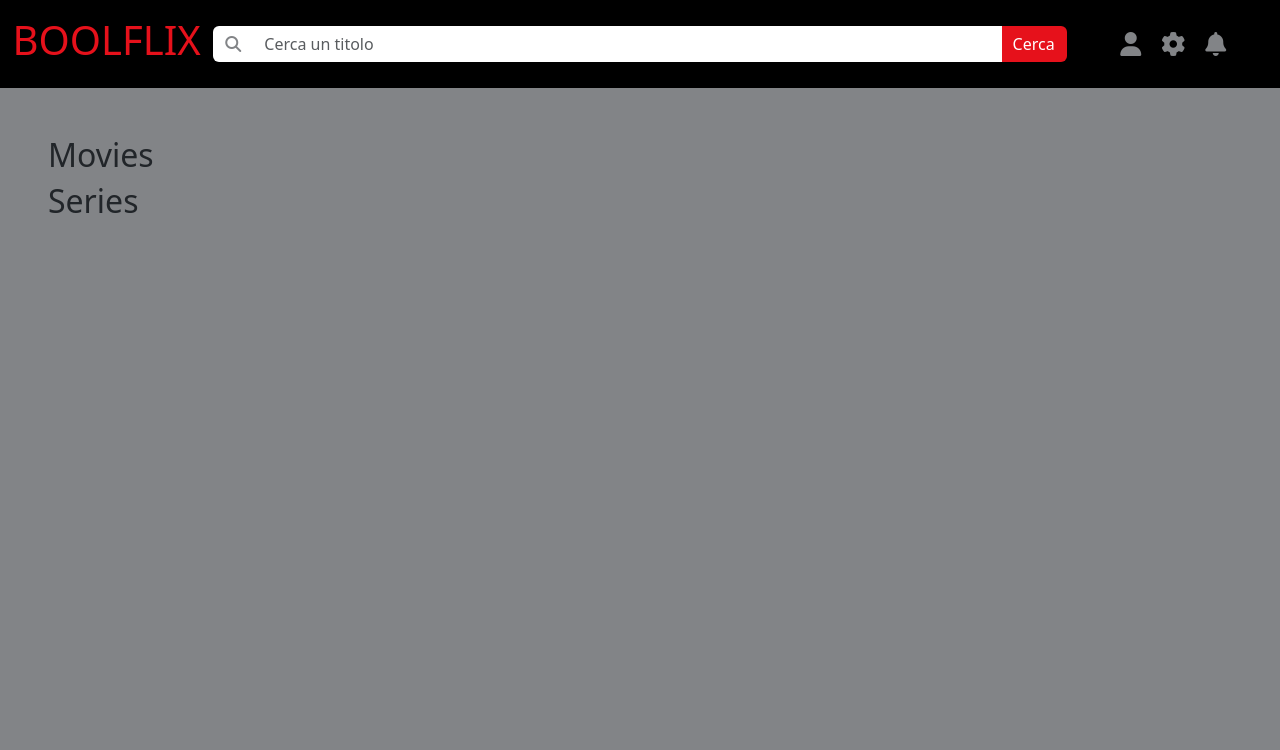
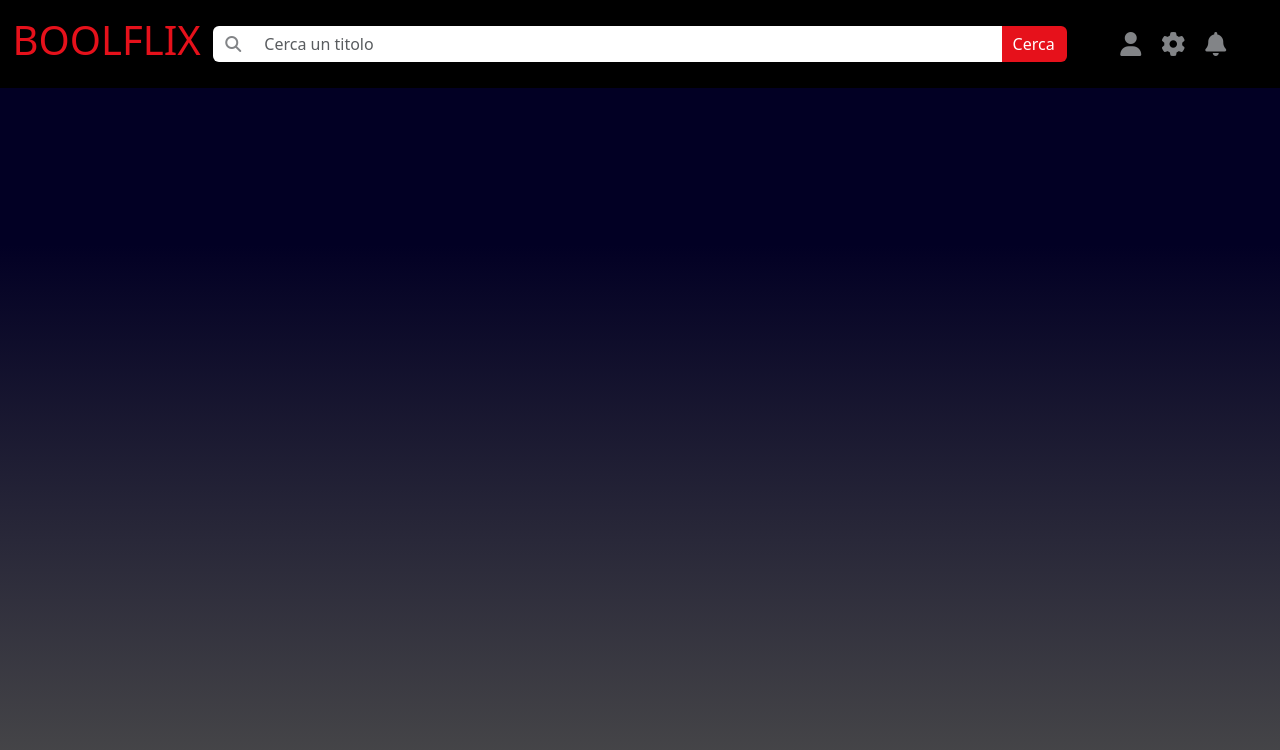
Before and after one commit to MatteoTuveri/vite-boolflix, a Vue app: page / in a window 1280 px wide. Shown: the top 750 px of the page. Built offline with nearby package versions, Linux system fonts and the light colour scheme.

Commit message:
Add graphics on cards and cahnge background

```diff
--- a/src/App.vue
+++ b/src/App.vue
@@ -11,7 +11,7 @@
           <div class="input-group">
             <span class="input-group-text border-0 bg-white" id="basic-addon1"><i class="fa-solid fa-magnifying-glass"
                 style="color: #828487;"></i></span>
-            <input type="text" class="form-control border-0" placeholder="Cerca un titolo" aria-label="Username"
+            <input type="text" class="form-control border-0 shadow-none" placeholder="Cerca un titolo" aria-label="Username"
               v-model="this.store.params.query" aria-describedby="basic-addon1" @keyup.enter="createLists">
             <span class="input-group-text border-0 bg-search text-white" id="basic-addon2"
               @click="createLists">Cerca</span>
@@ -30,19 +30,19 @@
         </div>
       </div>
     </header>
-    <main class="flex-grow-1 overflow-auto p-5">
-      <h2>Movies</h2>
+    <main class="flex-grow-1 overflow-auto p-4">
+      <h2 v-if="this.store.movieList.length !== 0" class="text-uppercase display-1 fw-bold text-white text-center mb-3">Movies</h2>
       <div class="row">
         <div v-for="(item, index) in this.store.movieList" class="col-2 d-flex justify-content-center">
-          <CardComp :title="item.title" :original-title="item.original_name"
+          <CardComp :title="item.title" :original-title="item.original_title"
             :img="this.store.imagesUrl + item.poster_path" :language="item.original_language"
             :grade="item.vote_average" />
         </div>
       </div>
-      <h2>Series</h2>
+      <h2 v-if="this.store.movieList.length !== 0" class="text-uppercase display-1 fw-bold text-white text-center mb-3">Series</h2>
       <div class="row">
         <div v-for="(item, index) in this.store.seriesList" class="col-2 d-flex justify-content-center">
-          <CardComp :title="item.name" :original-title="item.original_title"
+          <CardComp :title="item.name" :original-title="item.original_name"
             :img="this.store.imagesUrl + item.poster_path" :language="item.original_language"
             :grade="item.vote_average" />
         </div>
@@ -105,10 +105,33 @@ export default {
 }
 
 main {
-  background-color: #828487;
+  background: rgb(75,75,75);
+  background: linear-gradient(0deg, rgba(75,75,75,1) 0%, rgba(2,0,36,1) 78%);
 }
 
 .bg-search:hover {
   cursor: pointer;
 }
+/* width */
+::-webkit-scrollbar {
+  width: 10px;
+}
+
+/* Track */
+::-webkit-scrollbar-track {
+  background: none;
+}
+
+/* Handle */
+::-webkit-scrollbar-thumb {
+  background: #888;
+  border-radius: 25px;
+  transition: 1s;
+}
+
+/* Handle on hover */
+::-webkit-scrollbar-thumb:hover {
+  background: #555;
+  transition: 1s;
+}
 </style>
--- a/src/components/CardComp.vue
+++ b/src/components/CardComp.vue
@@ -1,12 +1,14 @@
 <template>
-    <div class="card" style="width: 18rem;">
+    <div class="card position-relative w-100 mb-4 overflow-hidden" style="width: 18rem;">
         <img :src="img" class="card-img-top" :alt="originalTitle">
-        <div class="card-body">
+        <div class="card-body position-absolute description d-flex flex-column justify-content-end w-100 h-100">
             <h2 class="card-title">{{ title }}</h2>
-            <h5 class="card-title">Original Title:{{ originalTitle }}</h5>
-            <p class="card-text">Language:<span :class="'fi fi-'+language"></span></p>
+            <h5 class="card-title text-sub mb-0">ORIGINAL TITLE</h5>
+            <span class="text-sub mb-4">{{ originalTitle }}</span>
+            <p class="card-text"><span :class="'fi fi-'+langSet(language)"></span></p>
             <div class="d-flex">
                 <i v-for="n in gradeCalc(grade)" class="fa-solid fa-star"></i>
+                <i v-for="n in (5 - gradeCalc(grade))" class="fa-regular fa-star"></i>
             </div>
         </div>
     </div>
@@ -24,6 +26,26 @@ export default {
         gradeCalc(grade){
             let newGrade = (grade / 10)*5;
             return Math.ceil(newGrade)
+        },
+        langSet(language){
+            if(language === 'en'){
+                return 'us'
+            }
+            else if(language === 'ja'){
+                return 'jp'
+            }
+            else if(language === 'ko'){
+                return 'kr'
+            }
+            else if(language === 'zh'){
+                return 'cn'
+            }
+            else if(language === 'hi'){
+                return 'in'
+            }
+            else{
+                return language
+            }
         }
     },
     props: {
@@ -36,4 +58,26 @@ export default {
 }
 </script>
 
-<style lang="scss" scoped></style>
+<style lang="scss" scoped>
+.description{
+    color: white;
+    bottom: 0px;
+    background: rgb(0,212,255);
+    background: linear-gradient(180deg, rgba(0,212,255,0) 0%, rgba(2,0,36,0.6110819327731092) 40%);
+    opacity: 0;
+    transition: 1s;
+    cursor: pointer;
+}
+.description:hover{
+    opacity: 1;
+    transition: 1s;
+}
+
+.card-img-top{
+    height: 100%;
+}
+
+.text-sub{
+    color: rgb(255,255,255,0.5);
+}
+</style>
```
